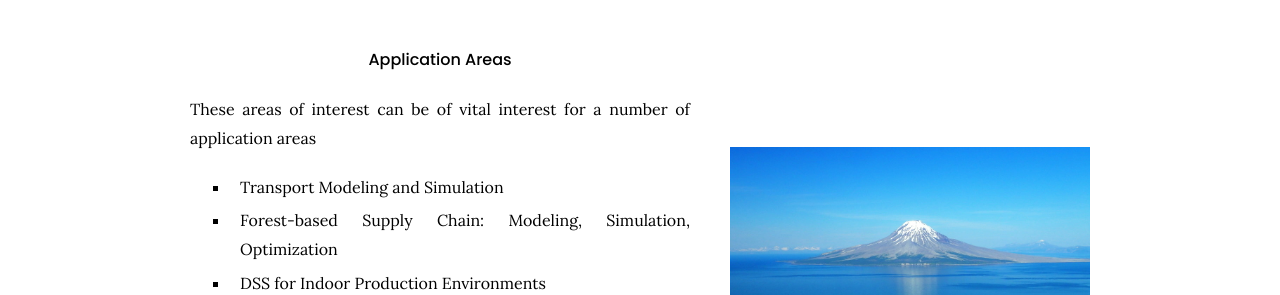
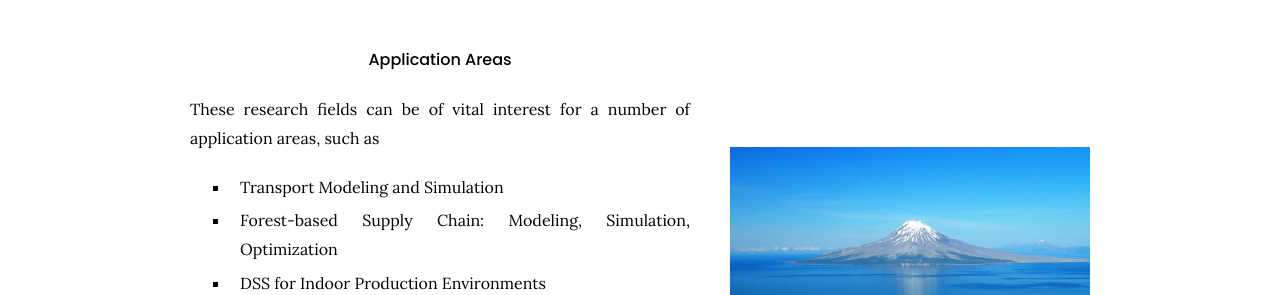
Before and after one commit to geowei1/geowei1.github.io, a Jekyll site: the page built from index.md, in a window 1280 px wide. Shown: the part 825-1120 px from the top of the page. Built offline with Jekyll 4.4.1, drawn with Linux system fonts in a browser that asks for light colours.

Commit message:
Update index.md

```diff
--- a/index.md
+++ b/index.md
@@ -44,7 +44,7 @@ In order to contribute to the scientific field of Geographic Information Science
 
 {% capture text %}
 
-These areas of interest can be of vital interest for a number of application areas
+These research fields can be of vital interest for a number of application areas, such as
 *	Transport Modeling and Simulation
 *	Forest-based Supply Chain: Modeling, Simulation, Optimization
 *	DSS for Indoor Production Environments
```
